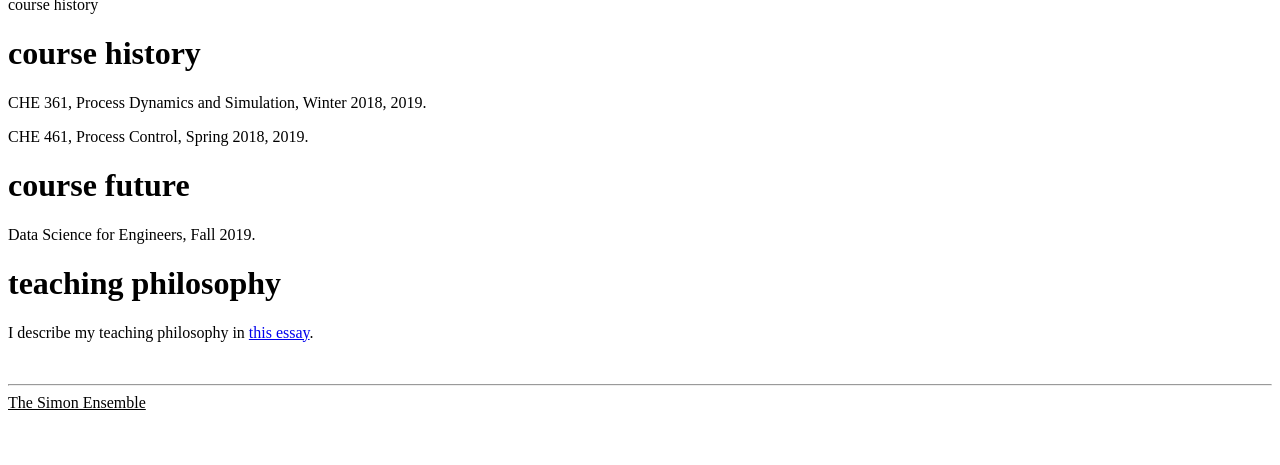
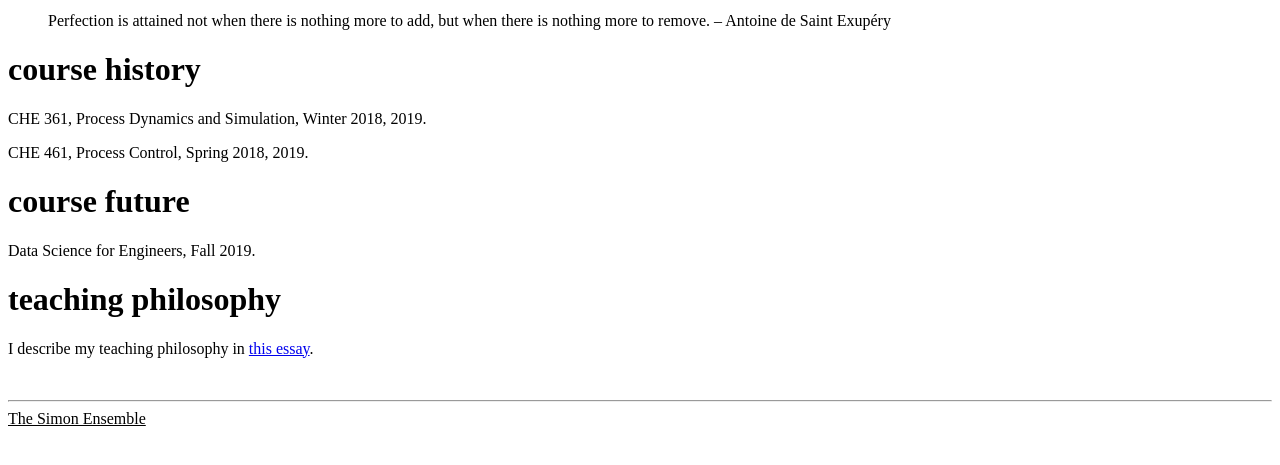
Before and after one commit to SimonEnsemble/oldish_SimonEnsemble.github.io, a Jekyll site: the page built from teaching/index.md, in a window 1280 px wide, cut to the strip 212-677 px from the top of the page. Built offline with Jekyll 4.4.1, drawn with Linux system fonts in a browser that asks for light colours; our own code applies the rules of GitHub Pages for plain Markdown files.

Commit message:
quote for teaching

```diff
--- a/teaching/index.md
+++ b/teaching/index.md
@@ -1,6 +1,8 @@
 ---
 layout: default
 ---
+
+> Perfection is attained not when there is nothing more to add, but when there is nothing more to remove. -- Antoine de Saint Exupéry
 
 # course history
 CHE 361, Process Dynamics and Simulation, Winter 2018, 2019.
```
